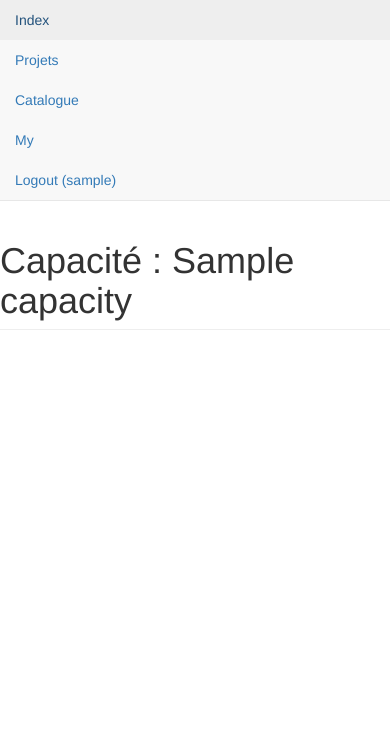
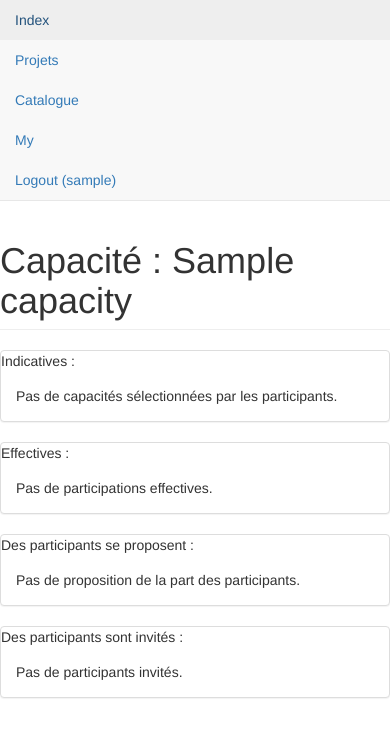
Before and after one commit to rlichiere/django-catalog, a Django app: page /capacity/1 in a window 390 px wide. Shown: the top 737 px of the page. Run offline with Django 3.2, Linux system fonts and the light colour scheme; a user stored in the database is signed in; tables that the repository leaves empty hold one stand-in row (values such as "Sample post"); some libraries are stand-ins or nearby versions.

Commit message:
# projects - complete capacities management - ui improvements in - some corrections : disallow all modifications on archived projects creator check on accept/cancel/delete participations actions

```diff
--- a/catalog/templates/catalog/capacity_detail.html
+++ b/catalog/templates/catalog/capacity_detail.html
@@ -6,16 +6,42 @@
 {% block page-header %}Capacité : {{ capacity.label }}{% endblock %}
 
 {% block page-body %}
-<!-- capacity_detail body -->
-<div class="row">
-    <div class="col-sm-6">
+
+<div class="col-sm-6 col-lg-3">
+    <div class="panel panel-default">
+        <div class="panel-header">Indicatives :</div>
+        <div class="panel-body">
+        {% if selected_capacities.participants|length > 0 %}
             <ul>
-        {% for participant in participants %}
+            {% for participant in selected_capacities.participants %}
+                <li><a href="{% url 'participant' participant.id %}">{{ participant }}</a></li>
+            {% endfor %}
+            </ul>
+        {% else %}
+            Pas de capacités sélectionnées par les participants.
+        {% endif %}
+        </div>
+    </div>
+</div>
+<div class="col-sm-6 col-lg-3">
+    <div class="panel panel-default">
+        <div class="panel-header">Effectives :</div>
+        <div class="panel-body">
+        {% if purposed_capacities.participations|length > 0 %}
+            <ul>
+            {% for participant in effective_capacities.participants %}
                 <li><a href="{% url 'participant' participant.id %}">{{ participant }}</a>
                 <ul>
-            {% for part in participations %}
-            {% if participant == part.participant and part.owner_validation and part.participant_validation %}
-                <li><a href="{% url 'project' part.project.id %}">{{ part.project.label}}</a></li>
+                {% for part in effective_capacities.participations %}
+                {% if participant == part.participant and part.owner_validation and part.participant_validation%}
+                    <li>
+                        <a href="{% url 'project' part.project.id %}">{{ part.project.label}}</a>
+                        {% if part.project.status == 'active' %}
+                          (actif)
+                        {% else %}
+                          (archive)
+                        {% endif %}
+                    </li>
                 {% endif %}
                 {% endfor %}
                 </ul>
@@ -23,7 +49,59 @@
             </li>
             {% endfor %}
             </ul>
+        {% else %}
+            Pas de participations effectives.
+        {% endif %}
         </div>
     </div>
-<!-- /capacity_detail body -->
+</div>
+{%  if request.user.is_superuser %}
+    <div class="col-sm-6 col-lg-3">
+        <div class="panel panel-default">
+            <div class="panel-header">Des participants se proposent :</div>
+            <div class="panel-body">
+            {% if purposed_capacities.participations|length > 0 %}
+                <ul>
+                {% for participant in purposed_capacities.participants %}
+                    <li><a href="{% url 'participant' participant.id %}">{{ participant }}</a>
+                    <ul>
+                    {% for part in purposed_capacities.participations %}
+                        <li><a href="{% url 'project' part.project.id %}">{{ part.project.label}}</a></li>
+                    {% endfor %}
+                    </ul>
+                <br />
+                </li>
+                {% endfor %}
+                </ul>
+            {% else %}
+                Pas de proposition de la part des participants.
+            {% endif %}
+            </div>
+        </div>
+    </div>
+    <div class="col-sm-6 col-lg-3">
+        <div class="panel panel-default">
+            <div class="panel-header">Des participants sont invités :</div>
+            <div class="panel-body">
+            {% if invited_capacities.participations|length > 0 %}
+                <ul>
+                {% for participant in invited_capacities.participants %}
+                    <li><a href="{% url 'participant' participant.id %}">{{ participant }}</a>
+                    <ul>
+                    {% for part in invited_capacities.participations %}
+                        <li><a href="{% url 'project' part.project.id %}">{{ part.project.label}}</a></li>
+                    {% endfor %}
+                    </ul>
+                <br />
+                </li>
+                {% endfor %}
+                </ul>
+            {% else %}
+                    Pas de participants invités.
+            {% endif %}
+            </div>
+        </div>
+    </div>
+{% endif %}
+
 {% endblock %}
--- a/catalog/views.py
+++ b/catalog/views.py
@@ -109,18 +109,54 @@ class CapacityDetailView(LoginRequiredMixin, TemplateView):
 
     def get_context_data(self, **kwargs):
         capacity = Capacity.objects.get(id=self.kwargs['pk'])
+        effective_capacities = dict()
+        selected_capacities = dict()
+        invited_capacities = dict()
+        purposed_capacities = dict()
         if capacity is not None:
             parts = Participation.objects.filter(capacity=capacity.id)\
                 .order_by('capacity__label', 'participant__user__first_name', 'participant__user__last_name')
-            participations = list()
-            participants = list()
+            effective_participations = list()
+            effective_participants = list()
+            selected_participations = list()
+            selected_participants = list()
+            invited_participations = list()
+            invited_participants = list()
+            purposed_participations = list()
+            purposed_participants = list()
             for part in parts:
                 if part.owner_validation and part.participant_validation:
-                    if part.participant not in participants:
-                        participants.append(part.participant)
-                    participations.append(part)
+                    if part.participant not in effective_participants:
+                        effective_participants.append(part.participant)
+                        effective_participations.append(part)
+                elif part.owner_validation and not part.participant_validation:
+                    if part.participant not in invited_participants:
+                        invited_participants.append(part.participant)
+                        invited_participations.append(part)
+                elif (not part.owner_validation) and part.participant_validation:
+                    if part.participant not in purposed_participants:
+                        purposed_participants.append(part.participant)
+                        purposed_participations.append(part)
+            effective_capacities['participations'] = effective_participations
+            effective_capacities['participants'] = effective_participants
+            invited_capacities['participations'] = invited_participations
+            invited_capacities['participants'] = invited_participants
+            purposed_capacities['participations'] = purposed_participations
+            purposed_capacities['participants'] = purposed_participants
+
+            participants = Participant.objects.all()
+            for participant in participants:
+                part_caps = participant.capacities.filter(id=capacity.id)
+                if part_caps.count() > 0:
+                    selected_participations.append(part_caps)
+                    selected_participants.append(participant)
+            selected_capacities['participations'] = selected_participations
+            selected_capacities['participants'] = selected_participants
+
             return {'capacity': capacity,
-                    'participants': participants, 'participations': participations}
+                    'effective_capacities': effective_capacities, 'invited_capacities': invited_capacities,
+                    'purposed_capacities': purposed_capacities, 'selected_capacities': selected_capacities,
+                    }
         else:
             raise Http404
 
```
Also changed, not shown: catalog/templates/catalog/index.html (+14 -8 lines), catalog/templates/catalog/participant_detail.html (+43 -8 lines), catalog/templates/catalog/project_detail.html (+4 -4 lines). Lines whose indentation alone changed are shown as unchanged.
